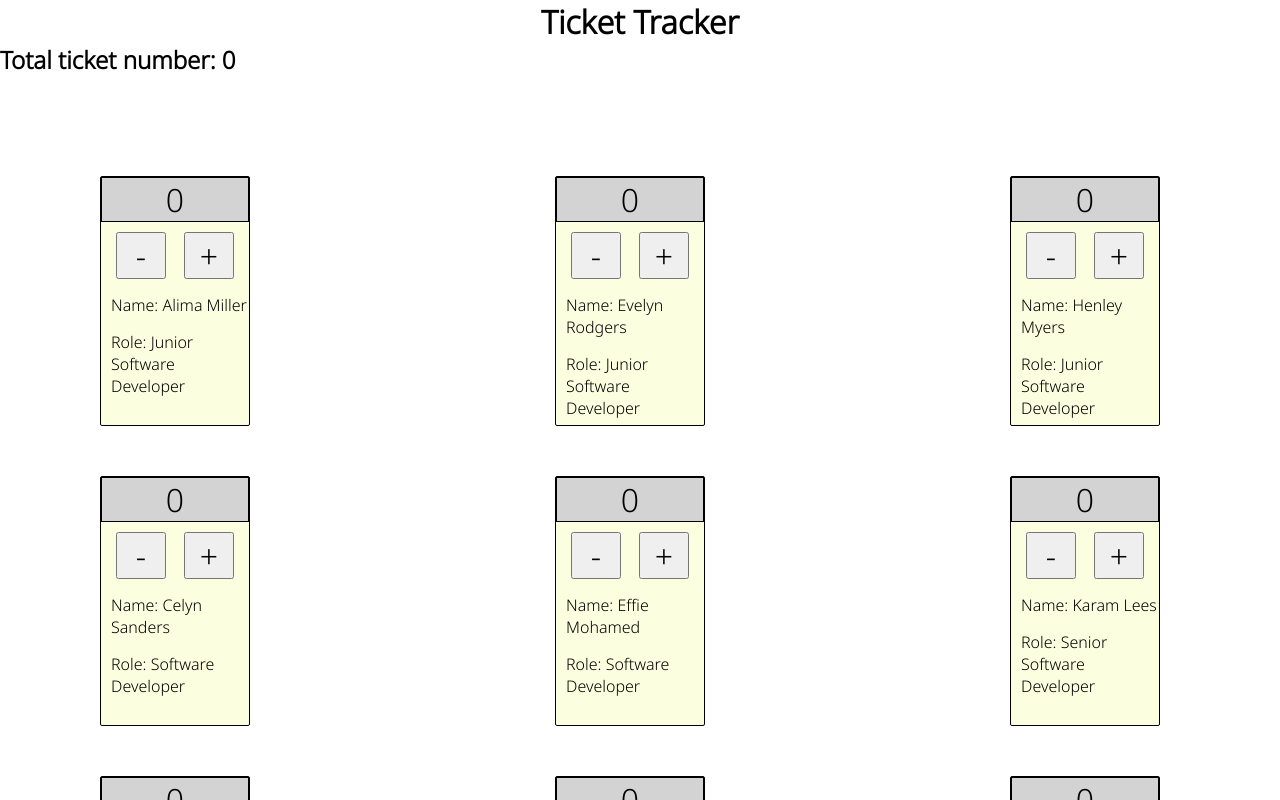
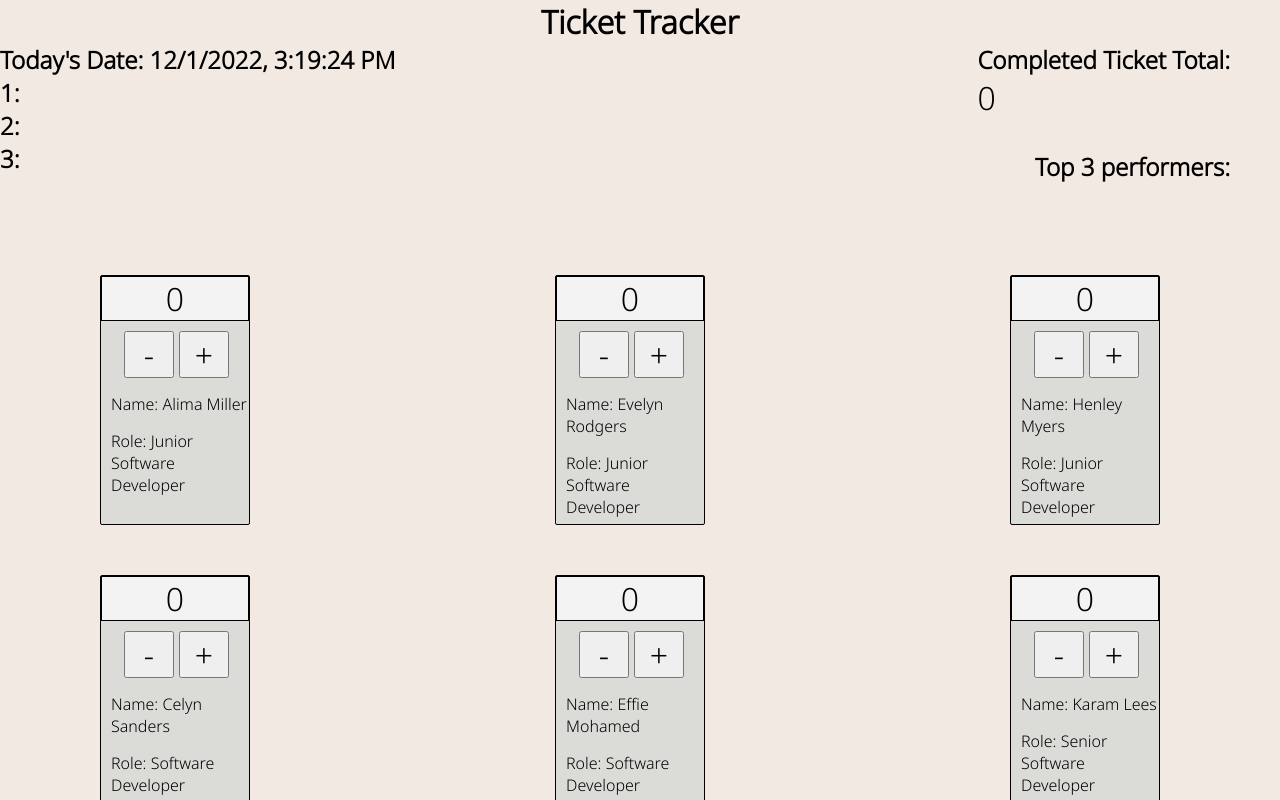
Before and after one commit to chrisbigland/ticket-tracker, a React (Create React App) app: page / in a window 1280 px wide. Shown: the top 800 px of the page. Built offline with nearby package versions, Linux system fonts and the light colour scheme.

Commit message:
created allScores state, an array reflecting each score with each person having an individual index

```diff
--- a/src/App.jsx
+++ b/src/App.jsx
@@ -7,18 +7,49 @@ import team from './data/data'
 
 const App = () => {
   const [totalTicketNo, setTotalTicketNo] = useState(0)
+  const [numberOne, setNumberOne] = useState("")
+  const [numberTwo, setNumberTwo] = useState("")
+  const [numberThree, setNumberThree] = useState("")
+  // first place to be name of someone calculated checking an array
+  const [allScores, setAllScores] = useState([]);
+
+  const getEmployee = (employee, index) => (
+    <Employee
+      employee={employee}
+      key={employee.id}
+      totalTicketNo={totalTicketNo}
+      setTotalTicketNo={setTotalTicketNo}
+      numberOne={numberOne}
+      setNumberOne={setNumberOne}
+      allScores={allScores}
+      setAllScores={setAllScores}
+      index={index}
+    />
+  );
 
 
-  const getEmployee = (employee) => (
-    <Employee employee={employee} key={employee.id} totalTicketNo={totalTicketNo} setTotalTicketNo={setTotalTicketNo}/>
-  )
+
+
+// above - pass count back up like with totalTicketNo?
   return (
   <React.Fragment>
     <h1 className={styles.heading}>Ticket Tracker</h1>
-    <h2>Total ticket number: {totalTicketNo}</h2>
+    <div className={styles.ticketTotal}>
+    <TicketTotal totalTicketNo={totalTicketNo} />
+    </div>
+    <div className={styles.dateAndTotal}>
+    <h2 className={styles.date}>Today's Date:  {`${new Date().toLocaleString()}`}</h2>
+
+    </div>
+    <div>
+      <h2 className={styles.topThree}>Top 3 performers:</h2>
+
+      <h2>1: {numberOne}</h2>
+      <h2>2: {numberTwo}</h2>
+      <h2>3: {numberThree}</h2>
+    </div>
     <section className={styles.content}>
-      {/* <Employee employee={team[0]}/> */}
-      {team.map(getEmployee)}
+      {team.map((person, index) => getEmployee(person, index))}
       {/* <TopPerformers /> */}
   </section>
   </React.Fragment>
@@ -26,3 +57,12 @@ const App = () => {
 }
 
 export default App;
+
+// pass down totalTicketNo as props to totalTicketNo component? Do same with top 3 when working
+// check these links for arrays in react https://javascript.plainenglish.io/how-to-add-to-an-array-in-react-state-3d08ddb2e1dc
+//https://www.folkstalk.com/tech/how-to-define-array-in-react-js-with-code-examples/
+// https://www.w3schools.com/react/react_es6_array_methods.asp
+
+
+// ideas - access employee.count, store that as a state for each employee and put those into an array to work out top numbers
+// store the employee name and their count as object items in an array.
--- a/src/App.module.scss
+++ b/src/App.module.scss
@@ -1,4 +1,3 @@
-
 
 .heading {
     font-size: 2rem;
@@ -15,3 +14,12 @@
     grid-gap: 50px;
     justify-content: space-between;
 }
+
+.ticketTotal, .topThree {
+    position: absolute;
+    right: 50px;
+}
+
+.topThree {
+    top: 150px;
+}
--- a/src/components/Employee/Employee.jsx
+++ b/src/components/Employee/Employee.jsx
@@ -1,24 +1,70 @@
-import React, { useState } from 'react'
+import React, { useState, useEffect } from 'react'
 import { scryRenderedDOMComponentsWithClass } from 'react-dom/test-utils';
 import styles from './Employee.module.scss'
 
-const Employee = ({totalTicketNo, setTotalTicketNo, employee}) => {
+const Employee = ({totalTicketNo, setTotalTicketNo, employee, numberOne, setNumberOne, index, allScores, setAllScores}) => {
 
     // const {name, role} = props.employee;
     const [count, setCount] = useState(0);
     const subtraction = count > 0 ? count - 1 : 0;
     const totalSubtraction = count > 0 ? totalTicketNo - 1 : totalTicketNo;
+    //const allScoresTest = allScores.length === 1 ? allScores : ...allScores;
 
 // `${props.setTotalTicketNo(${props.totalTicketNo} + count)}`
     const handlePlusClick = () => {
         setCount(count + 1)
         setTotalTicketNo(totalTicketNo + 1)
+        console.log(allScores[index])
+        (allScores[index] = count + 1)
+        setAllScores([...allScores]);
     }
+
+    //const handlePlusClick = () => {
+     //   setCount(count + 1)
+     //   setTotalTicketNo(totalTicketNo + 1)
+     //   setAllScores([...allScores, (allScores[index] = count + 1)]);
+   // }
+
+ //   useEffect(() => {
+   //     if (allScores.length === 1) {
+      //    console.log('equals 1');
+     // }
+        //else {
+        //  console.log('No threshold reached.');
+       // }
+     // }, [count]);
+    // finding place in array that needs to be updated
+    //copying array and updating item.
 
     const handleMinusClick = () => {
         setCount(subtraction)
         setTotalTicketNo(totalSubtraction)
+        (allScores[index] = subtraction)
+        setAllScores([...allScores]);
     }
+
+    const calculateRanking = (count) => {
+        //could I get each count to add to an array as they are being mapped and then apply logic to work out position in that array?
+        const indivCount = count
+        return indivCount
+    }
+
+    const employeeName = employee.name
+    console.log(employeeName)
+   // let numbersArr = [{}]
+// create an array of objects here? with employee name and count?
+    //const getEmployeeNumbers = (employeeName, count) => {
+      // const employeeNameAndNumber = {
+       // name: employeeName,
+      //  number: count
+     //  }
+     //   console.log(employeeNameAndNumber)
+       /// console.log(employee.name)
+        //numbersArr.push(employee)
+        //numbersArr.push(count)
+       // return employeeNameAndNumber
+    //  }
+    console.log(count)
 
   return (
     <React.Fragment>
@@ -31,6 +77,10 @@ const Employee = ({totalTicketNo, setTotalTicketNo, employee}) => {
                 <button className={styles.btn} onClick={() => handleMinusClick()}>-</button></span>
             <span>
                 <button className={styles.btn} onClick={() => handlePlusClick()}>+</button></span>
+
+            <span>
+              {/*  <button onClick={() => getEmployeeNumbers()}>work out ranking </button> */ }
+            </span>
         </div>
 
         <div className={styles.info}>
--- a/src/components/Employee/Employee.module.scss
+++ b/src/components/Employee/Employee.module.scss
@@ -1,5 +1,5 @@
 .employee {
-    background-color: #FBFFDF;
+    background-color: #DBDCD7;
     width: 150px;
     height: 250px;
     border: 1px solid black;
@@ -7,7 +7,7 @@
 }
 
 .display {
-    background-color: lightgray;
+    background-color: #F3F3F3;
     display: flex;
     justify-content: center;
     border: 1px solid black;
@@ -20,6 +20,7 @@
     justify-content: space-between;
     padding: 0px 15px;
     margin-top: 10px;
+    margin-left: 8px;
 }
 
 .info {
--- a/src/components/TicketTotal/TicketTotal.jsx
+++ b/src/components/TicketTotal/TicketTotal.jsx
@@ -1,11 +1,11 @@
 import React from 'react'
 import styles from './TicketTotal.module.scss'
 
-const TicketTotal = () => {
+const TicketTotal = (props) => {
   return (
     <div>
-      <p className={styles.dummy}>Ticket Total</p>
-
+      <h2 className={styles.dummy}>Completed Ticket Total:</h2>
+      <p className={styles.number}>{props.totalTicketNo}</p>
     </div>
   )
 }
--- a/src/components/TicketTotal/TicketTotal.module.scss
+++ b/src/components/TicketTotal/TicketTotal.module.scss
@@ -1,3 +1,3 @@
-// .dummy {
-
-// }
+.number {
+    font-size: 2rem;
+}
--- a/src/index.css
+++ b/src/index.css
@@ -5,6 +5,7 @@
   padding: 0;
   box-sizing: border-box;
   font-family: 'Noto Sans';
+
 }
 
 body {
@@ -13,6 +14,9 @@ body {
     sans-serif;
   -webkit-font-smoothing: antialiased;
   -moz-osx-font-smoothing: grayscale;
+  background-color: #F2E9E3;
+  max-width: 100vw;
+  max-height: 100vh;
 }
 
 code {
```
